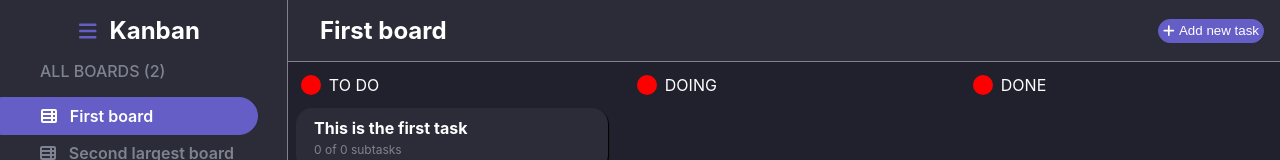
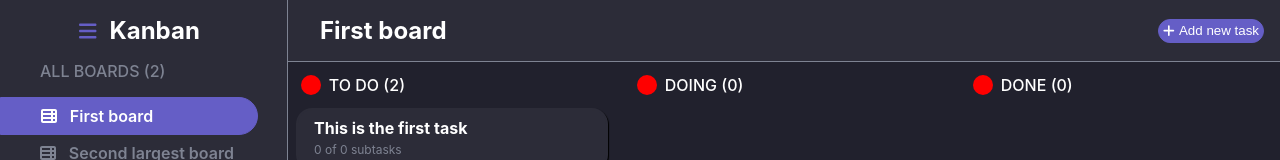
Before and after one commit to andreeaorian/kanban-web-app, a React (Create React App) app: page / in a window 1280 px wide. Shown: the top 160 px of the page. Built offline with nearby package versions, Linux system fonts and the light colour scheme.

Commit message:
Display tasks number for every column

```diff
--- a/src/components/board/board.scss
+++ b/src/components/board/board.scss
@@ -19,6 +19,7 @@
 				gap: 0.5rem;
 				justify-content: left;
 				align-items: center;
+				font-weight: 500;
 			}
 
 			.board-column-content {
--- a/src/components/board/components/board-column.tsx
+++ b/src/components/board/components/board-column.tsx
@@ -18,7 +18,7 @@ export default function BoardColumn({
 		<div className="board-column">
 			<div className="board-column-header">
 				<FontAwesomeIcon icon={faCircle} color={color} size="lg" />
-				<span>{columnName}</span>
+				<span>{`${columnName} (${tasks.length})`}</span>
 			</div>
 			<div className="board-column-content">
 				{tasks.map((task) => {
```
